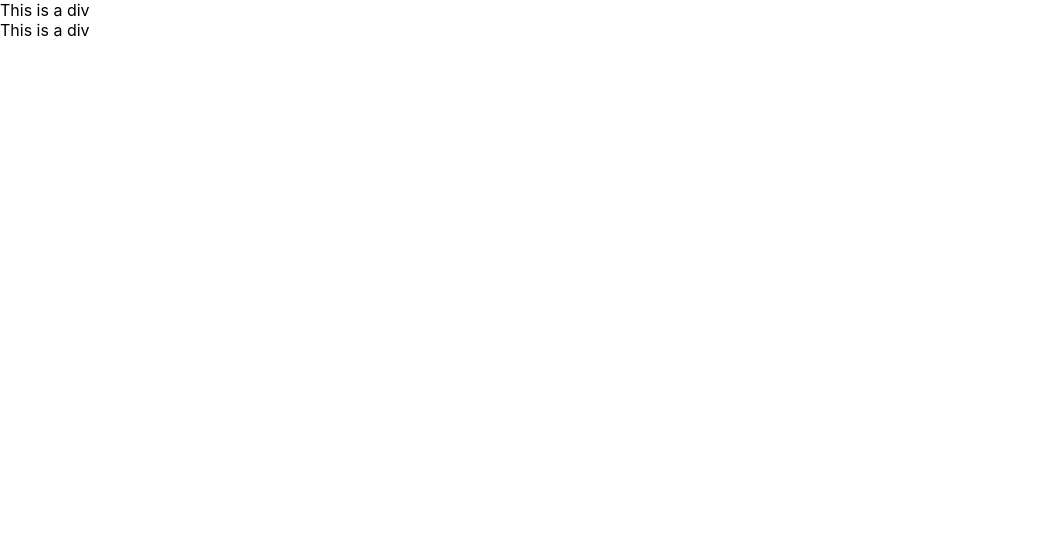
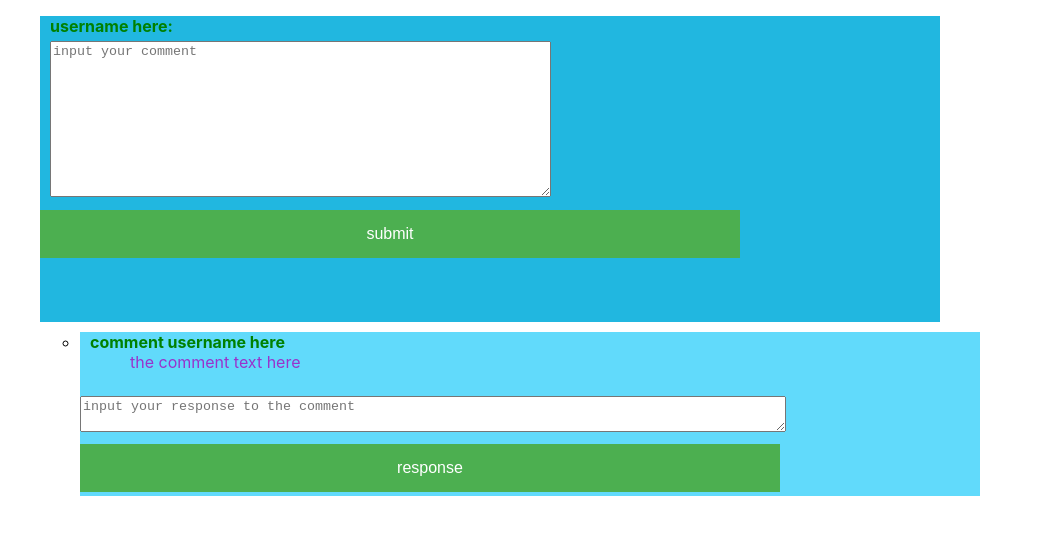
Before and after one commit to ELEC591-COVID19-Information-Hub/COVID19-Information-Hub-Frontend, a React (Create React App) app: page / in a window 1280 px wide. Shown: the top 534 px of the page, without its empty margins (0-1043 px from the left). Built offline with nearby package versions, Linux system fonts and the light colour scheme.

Commit message:
ruimin part

```diff
--- a/src/App.js
+++ b/src/App.js
@@ -1,19 +1,22 @@
+import React, { Component } from 'react'
+import CommentPage from './components/CommentPage'
+import './App.css';
 // import "div1"
-import './App.css';
 
-const Div1 = () => {
-    return (
-        <div>
-            This is a div
-        </div>
-    )
-}
+// const Div1 = () => {
+//     return (
+//         <div>
+//             This is a div
+//         </div>
+//     )
+// }
 
 function App() {
     return (
         <div>
-            <Div1/>
-            <Div1/>
+            {/*<Div1/>*/}
+            {/*<Div1/>*/}
+            <CommentPage/>
         </div>
     );
 }
--- /dev/null
+++ b/src/components/Comment/index.css
@@ -0,0 +1,42 @@
+.comment {
+    width:900px;
+    margin-top:10px;
+    background-color: #61dafb;
+}
+
+.comment_details {
+    float:right;
+}
+
+.comment_content {
+    clear:both;
+    margin:5px 50px;
+    font-size:16px;
+    color: darkorchid;
+}
+
+.comment_name {
+    margin-left:10px;
+    color: green;
+    font-size:16px;
+    font-weight:bolder;
+}
+.reply {
+    clear:both;
+    width:700px;
+    margin:4px auto;
+
+}
+
+.button {
+    background-color: #4CAF50; /* Green */
+    border: none;
+    color: white;
+    padding: 15px 32px;
+    text-align: center;
+    text-decoration: none;
+    display: inline-block;
+    font-size: 16px;
+    width:700px;
+    margin:4px auto;
+}
--- /dev/null
+++ b/src/components/Comment/index.jsx
@@ -0,0 +1,22 @@
+import React, { Component } from 'react'
+import './index.css'
+
+export default class Comment extends Component {
+    render() {
+        return (
+            <li className="comment">
+                <label>
+                    <span className="comment_name">comment username here </span><br />
+                    <span className="comment_content">the comment text here</span>
+                </label>
+                <label>
+                    <br />
+                    <br />
+                    <textarea className="reply" cols="10" rows = "2" type = "text" id = "responseText" placeholder = "input your response to the comment"/> &nbsp;
+                    <button className="button" id = "commentButton" >response</button>
+                </label>
+
+            </li>
+        )
+    }
+}
--- /dev/null
+++ b/src/components/CommentHeader/index.css
@@ -0,0 +1,47 @@
+.comment-header {
+    width:900px;
+    margin-top:10px;
+    background-color: #21b7e0;
+}
+
+.comment_details {
+    float:right;
+}
+
+.comment_content {
+    clear:both;
+    margin:5px 50px;
+    font-size:16px;
+    color: darkorchid;
+}
+
+.textBar {
+    margin: 5px 10px;
+}
+.comment_name {
+    margin-top: 10px;
+    vertical-align:text-top;
+    margin-left:10px;
+    color: green;
+    font-size:16px;
+    font-weight:bolder;
+}
+.reply {
+    clear:both;
+    width:700px;
+    margin:4px auto;
+
+}
+
+.button {
+    background-color: #4CAF50; /* Green */
+    border: none;
+    color: white;
+    padding: 15px 32px;
+    text-align: center;
+    text-decoration: none;
+    display: inline-block;
+    font-size: 16px;
+    width:700px;
+    margin:4px auto;
+}
--- /dev/null
+++ b/src/components/CommentHeader/index.jsx
@@ -0,0 +1,19 @@
+import React, { Component } from 'react'
+import './index.css'
+export default class CommentHeader extends Component {
+    render() {
+        return (
+            <div className="comment-header">
+                <span className="comment_name">username here: </span> <br />
+                <textarea cols={"60"} rows = "10" className="textBar" type = "text" id = "commentText" placeholder = "input your comment"/> &nbsp;
+                <button className = "button" id = "commentButton" >submit</button>
+                <br /><br /><br /><br />
+
+            </div>
+
+
+
+
+        )
+    }
+}
--- /dev/null
+++ b/src/components/CommentList/index.jsx
@@ -0,0 +1,12 @@
+import React, { Component } from 'react'
+import Comment from '../Comment'
+export default class CommentList extends Component {
+    render() {
+        return (
+            <ul className="comment-list">
+                <Comment/>
+            </ul>
+
+        )
+    }
+}
--- /dev/null
+++ b/src/components/CommentPage/index.jsx
@@ -0,0 +1,15 @@
+import React, { Component } from 'react'
+import CommentHeader from '../CommentHeader'
+import CommentList from '../CommentList'
+
+export default class CommentPage extends Component {
+    render() {
+        return (
+            <ul className="comment-list">
+                <CommentHeader/>
+                <CommentList/>
+            </ul>
+
+        )
+    }
+}
```
Also changed, not shown: src/components/CommentFooter/index.jsx (added, +11 -0 lines), package.json (line endings or trailing spaces), 2 other files (tests, documents, lock files or other folders).
